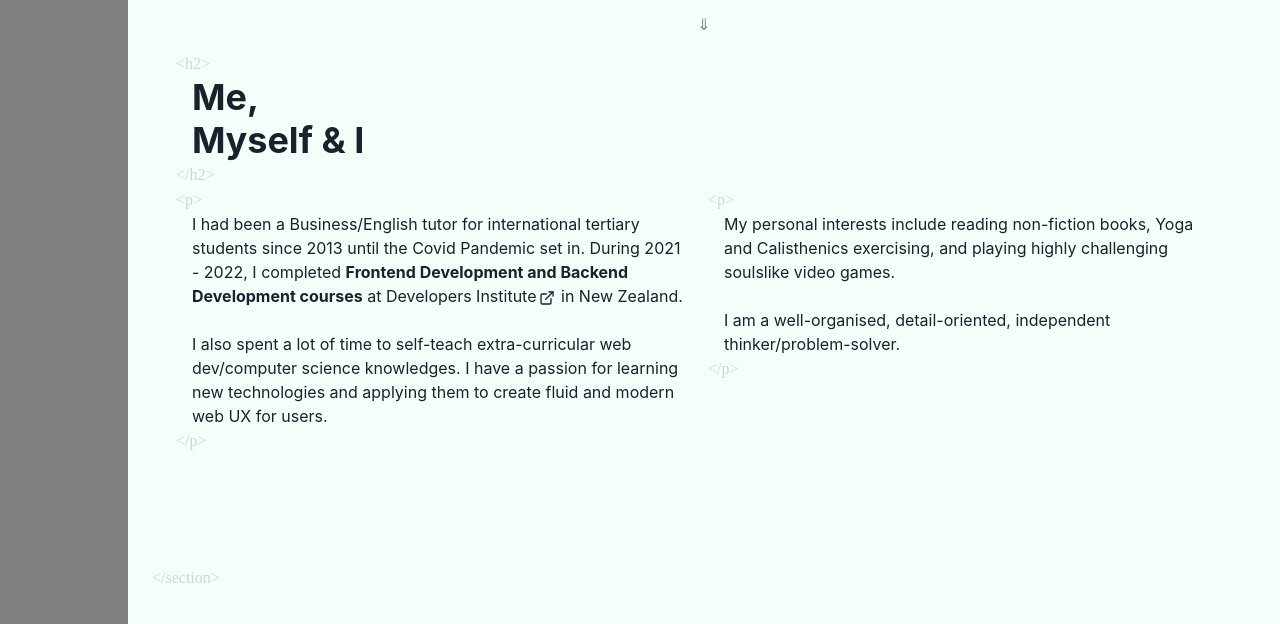
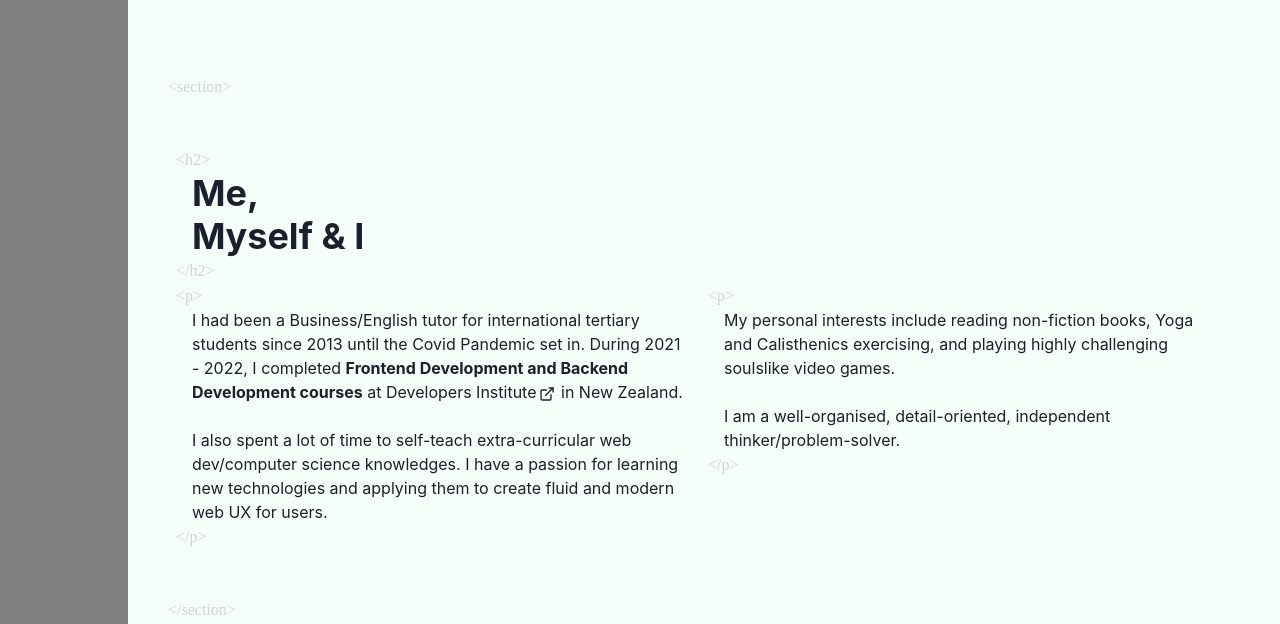
Before and after one commit to shawnsudev/ShawnSu-Portfolio, a Next.js app: page / in a window 1280 px wide. Shown: the part 662-1286 px from the top of the page. Built offline with nearby package versions, Linux system fonts and the light colour scheme; a web font is replaced by a local one.

Commit message:
fix: all <DecorativeTag/> positioning

```diff
--- a/components/Continue.tsx
+++ b/components/Continue.tsx
@@ -1,22 +1,13 @@
-import { Heading, PropsOf, Text } from "@chakra-ui/react";
+import { Box, Heading, PropsOf, Text } from "@chakra-ui/react";
 import { motion, useInView } from "framer-motion";
-import { NextPage } from "next";
-import {
-  ForwardedRef,
-  forwardRef,
-  MutableRefObject,
-  useEffect,
-  useRef,
-} from "react";
-import { rubberband } from "../utils/animation";
-import { v4 as uuidv4 } from "uuid";
+import { useRef } from "react";
 
 const Continue = () => {
   const ref = useRef(null);
   const isInView = useInView(ref, { amount: 0.3 });
 
   return (
-    <div ref={ref}>
+    <Box ref={ref}>
       <motion.div
         // initial="hidden"
         animate={{
@@ -30,11 +21,11 @@ const Continue = () => {
           repeat: Infinity,
         }}
       >
-        <Text color="gray" size="xl" align={"center"} marginTop="10rem">
+        <Text color="gray" size="xl" align={"center"} marginY="8rem">
           ⇓
         </Text>
       </motion.div>
-    </div>
+    </Box>
   );
 };
 
--- a/pages/about.tsx
+++ b/pages/about.tsx
@@ -16,7 +16,7 @@ const About: NextPage = (props) => {
 
   return (
     <Box id="about">
-      <DecorativeTag content="section" hExpand="2.5rem" vExpand="7rem">
+      <DecorativeTag content="section" hExpand="1.5rem" vExpand="3rem">
         <Box>
           <DecorativeTag content="h2">
             <PageTitle ref={ref} titleTexts={pageTitle} isInView={isInView} />
--- a/pages/contact.tsx
+++ b/pages/contact.tsx
@@ -128,7 +128,7 @@ const Contact: NextPage = (props) => {
 
   return (
     <Box id="contact">
-      <DecorativeTag content="section" hExpand="2.5rem" vExpand="7rem">
+      <DecorativeTag content="section" hExpand="1.5rem" vExpand="3rem">
         <Box>
           <DecorativeTag content="h2">
             <PageTitle
--- a/pages/index.tsx
+++ b/pages/index.tsx
@@ -123,8 +123,8 @@ const Home: NextPage = () => {
           px={{ base: "1.5rem", sm: "3rem", md: "4rem" }}
           bg="mintcream"
         >
-          <DecorativeTag content="html" hExpand="-0.5rem">
-            <DecorativeTag content="body" hExpand="-1rem">
+          <DecorativeTag content="html" hExpand="3rem" vExpand="0rem">
+            <DecorativeTag content="body" hExpand="2rem" vExpand="0rem">
               <Flex flexDirection={"column"}>
                 <Landing />
                 <About />
@@ -132,6 +132,9 @@ const Home: NextPage = () => {
                 <Skills />
                 <Contact />
               </Flex>
+
+              {/* Empty <Box/> correcting bottom DecorativeTag positioning */}
+              <Box marginBottom="3rem" />
             </DecorativeTag>
           </DecorativeTag>
         </GridItem>
--- a/pages/projects.tsx
+++ b/pages/projects.tsx
@@ -23,7 +23,7 @@ const Projects: NextPage = () => {
 
   return (
     <Box id="projects">
-      <DecorativeTag content="section" hExpand="2.5rem" vExpand="0rem">
+      <DecorativeTag content="section" hExpand="1.5rem" vExpand="3rem">
         <Box>
           <DecorativeTag content="h2">
             <PageTitle ref={ref} titleTexts={pageTitle} isInView={isInView} />
--- a/pages/skills.tsx
+++ b/pages/skills.tsx
@@ -79,7 +79,7 @@ const Skills: NextPage = (props) => {
 
   return (
     <Box id="skills">
-      <DecorativeTag content="section" hExpand="2.5rem" vExpand="7rem">
+      <DecorativeTag content="section" hExpand="1.5rem" vExpand="3rem">
         <Box>
           {/* Title */}
           <DecorativeTag content="h2">
@@ -160,6 +160,7 @@ const Skills: NextPage = (props) => {
           </FadeInContainer>
         </Box>
       </DecorativeTag>
+
       <Continue />
     </Box>
   );
```
